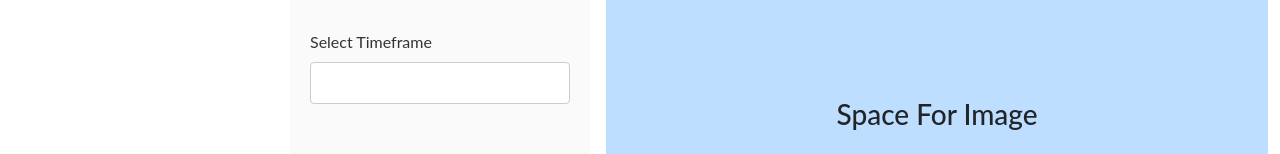
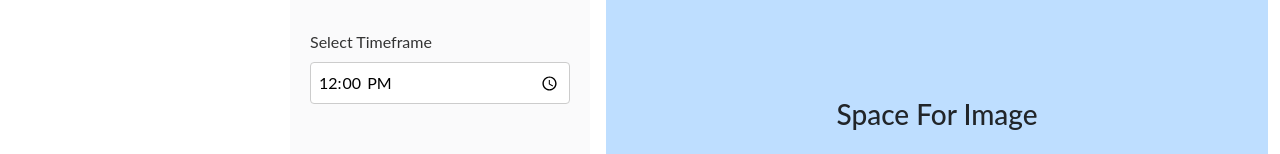
Before and after one commit to sirajaly/stock-markets, a plain HTML site: page index.html in a window 1280 px wide. Shown: the part 1082-1236 px from the top of the page. Drawn offline with nearby package versions, Linux system fonts and the light colour scheme.

Commit message:
Added time slector input..

```diff
--- a/index.html
+++ b/index.html
@@ -81,7 +81,7 @@
               </div>
             </div>
             <div class="section_two">
-                <div class=" d-flex episode_card_wrapper">
+              <div class="d-flex episode_card_wrapper">
                 <div id="myDiv" class="hidden episode_details_wrapper_1 hidden">
                   <div class="episode_card">
                     <div class="episode_video">
@@ -196,10 +196,10 @@
 
                     <label for="password">Select Timeframe</label>
                     <input
-                      type="password"
-                      id="password"
-                      name="password"
-                      required
+                      type="time"
+                      id="timeInput"
+                      name="timeInput"
+                      value="12:00"
                     />
                   </form>
                 </div>
```
Also changed, not shown: js/main.js (line endings or trailing spaces). Lines whose indentation alone changed are shown as unchanged.
